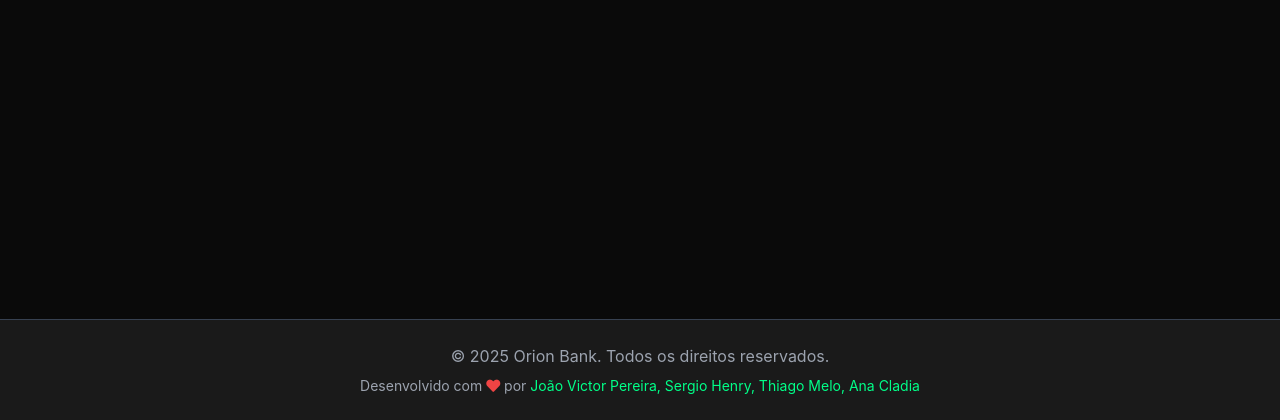
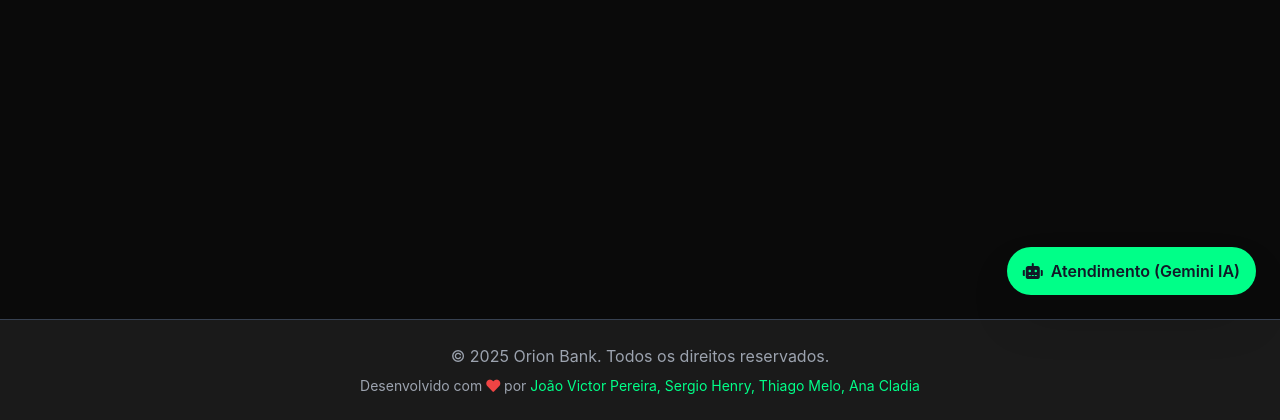
Before and after one commit to Thiago0785/Orion_bank, a Flask app: page / in a window 1280 px wide. Shown: the part 2281-2701 px from the top of the page. Run offline with Flask 3, Linux system fonts and the light colour scheme; some libraries are stand-ins or nearby versions.

Commit message:
Adicionar botão flutuante Gemini na página principal

```diff
--- a/orion_flask_project/app.py
+++ b/orion_flask_project/app.py
@@ -22,6 +22,8 @@ app = Flask(__name__)
 # Mantenha esta chave secreta!
 app.secret_key = "uma_chave_secreta_muito_segura_e_longa"
 USERS_FILE = "users.json"
+# URL configurável para atendimento via Gemini (defina como variável de ambiente opcionalmente)
+GEMINI_SUPPORT_URL = os.environ.get("GEMINI_SUPPORT_URL", "https://example.com/gemini-chat")
 
 
 # --- Funções de Manipulação de Dados (Simulação de DB) ---
@@ -137,7 +139,7 @@ def admin_required(f):
 @app.route("/")
 def index():
     """Rota da página inicial (Login/Cadastro)."""
-    return render_template("index.html")
+    return render_template("index.html", gemini_url=GEMINI_SUPPORT_URL)
 
 
 @app.route("/dashboard")
--- a/orion_flask_project/templates/index.html
+++ b/orion_flask_project/templates/index.html
@@ -434,5 +434,11 @@
     });
  </script>
 
+<!-- Botão de atendimento Gemini (flutuante) -->
+<a id="gemini-support-btn" href="{{ gemini_url }}" target="_blank" rel="noopener noreferrer" class="fixed bottom-6 right-6 z-50 bg-green-orion text-gray-900 font-semibold py-3 px-4 rounded-full shadow-2xl hover:scale-105 transition transform duration-200 flex items-center space-x-2">
+    <i class="fas fa-robot"></i>
+    <span class="hidden sm:inline">Atendimento (Gemini IA)</span>
+</a>
+
 </body>
 </html>
```
